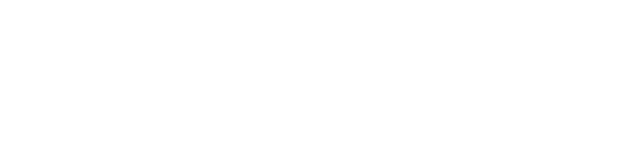
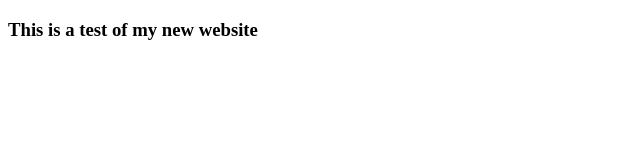
Before and after one commit to DmSka/DmSka.github.io, a plain HTML site: page index.html in a window 1280 px wide. Shown: the whole page, without its empty margins (0-640 px from the left). Drawn offline with Linux system fonts and the light colour scheme.

Commit message:
Add files via upload

```diff
--- a/index.html
+++ b/index.html
@@ -6,6 +6,6 @@
     <title>Document</title>
 </head>
 <body>
-
+    <h3>This is a test of my new website</h3>
 </body>
 </html>
--- /dev/null
+++ b/styles.css
@@ -0,0 +1,6 @@
+body {
+  font-family: sans-serif;
+  background-color: #f0f0f0;
+  text-align: center;
+  margin-top: 50px;
+}
```
